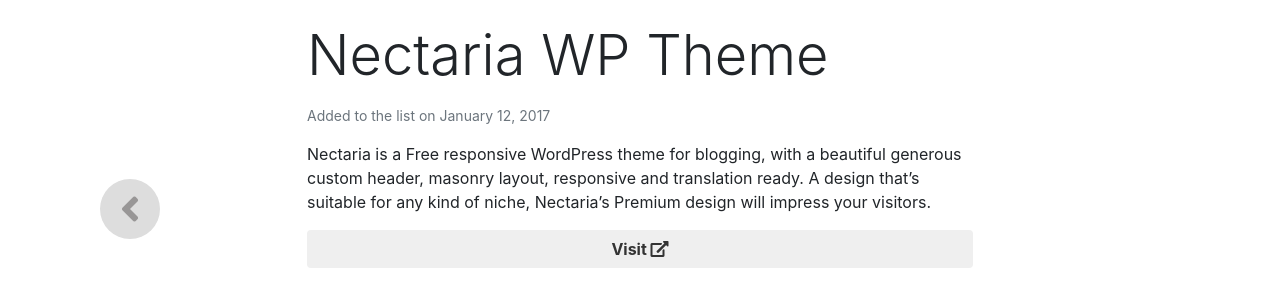
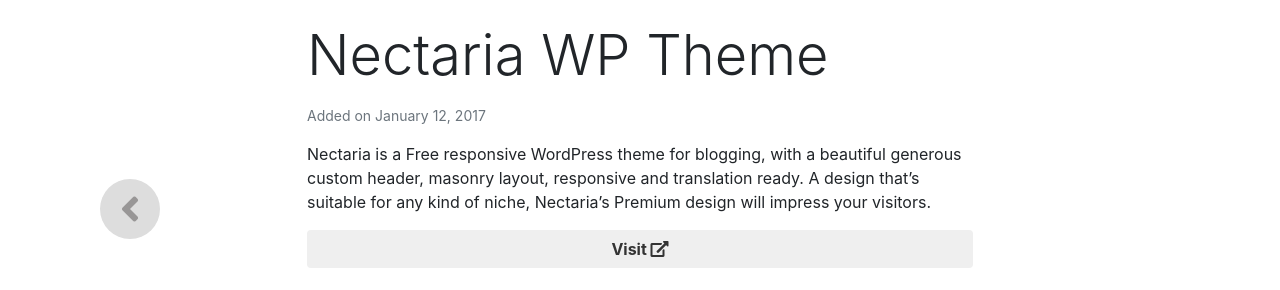
Before and after one commit to novamoth/brain-problem-games, a Jekyll site: the page built from _posts/2017-01-12-nectaria.md, in a window 1280 px wide and 900 px high, scrolled down 1012 px. Shown: the part 244-534 px from the top of the window. Built offline with Jekyll 4.4.1, drawn with Linux system fonts in a browser that asks for light colours; nearby versions of some CDN libraries; library files that are not in the unit come from our copies; comment, search, counter and statistics services are not loaded.

Commit message:
Minor phrasing change

```diff
--- a/_layouts/post.html
+++ b/_layouts/post.html
@@ -15,9 +15,9 @@
             <h1 class="display-4">{{page.title}}</h1>
 
             <small class="text-muted d-block mb-3">
-              {% unless page.metadate == "hide" %} Added to the list on {{
-              page.date | date: '%B %d, %Y' }} {% endunless %} {% if page.author
-              %} , by {{page.author | capitalize}} {% endif %}
+              {% unless page.metadate == "hide" %} Added on {{ page.date | date:
+              '%B %d, %Y' }} {% endunless %} {% if page.author %} , by
+              {{page.author | capitalize}} {% endif %}
             </small>
 
             {{ content }} {% if page.visit %}
```
